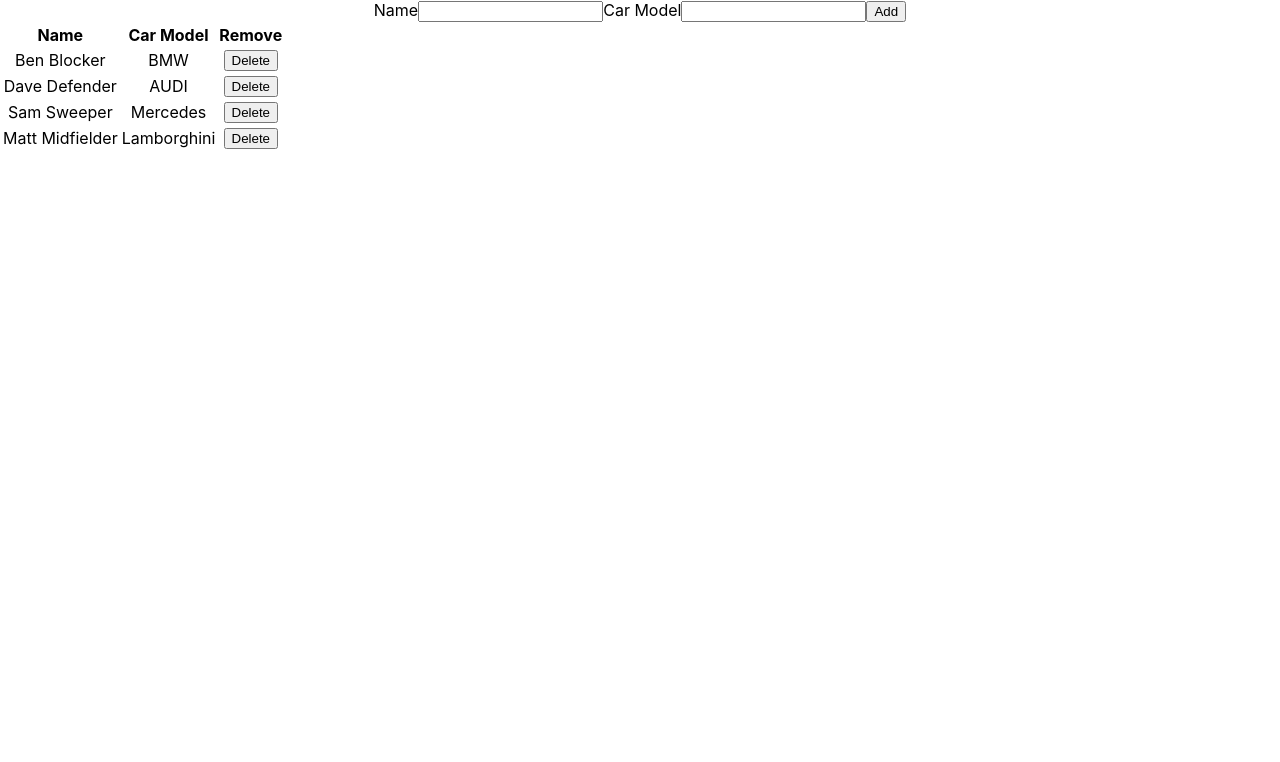
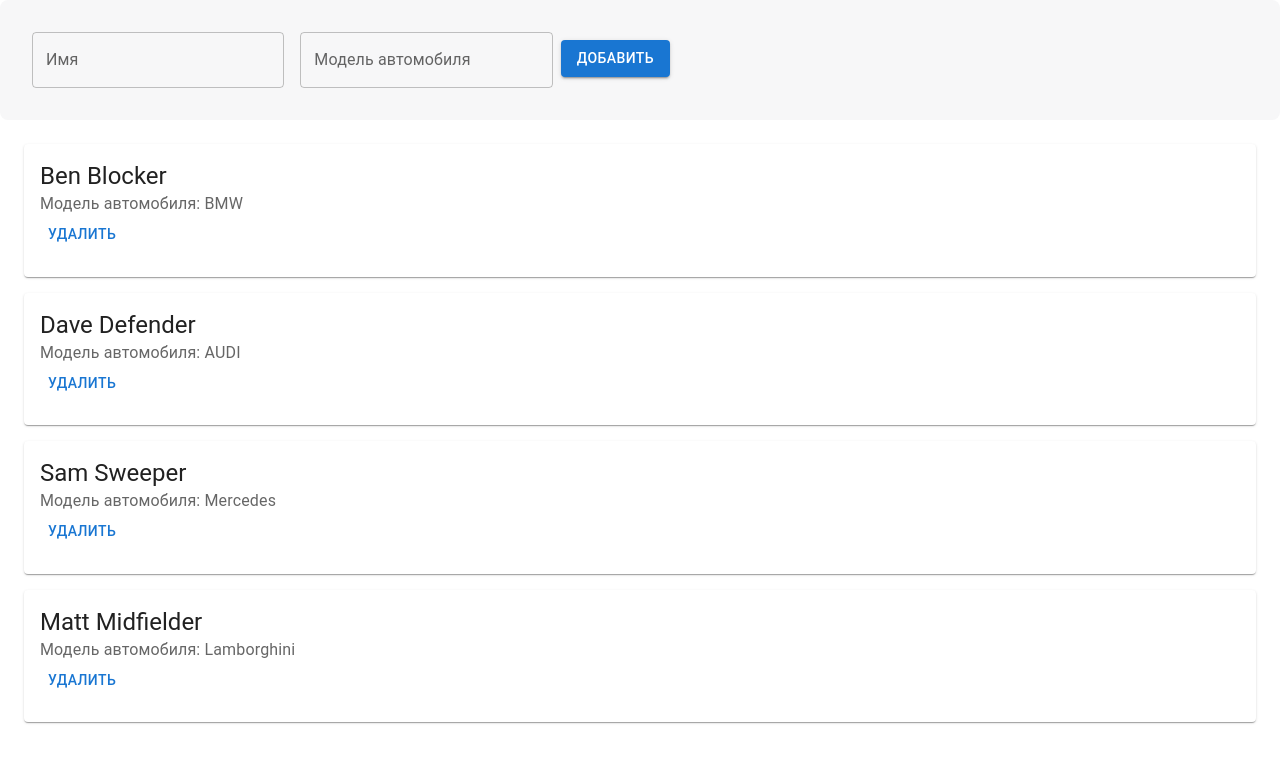
Before and after one commit to yujin-bondarev/WEB-VSTU, a React (Create React App) app in the folder app/: page / in a window 1280 px wide. Shown: the top 762 px of the page. Built offline with nearby package versions, Linux system fonts and the light colour scheme.

Commit message:
Added mui with simple theme

```diff
--- a/app/package.json
+++ b/app/package.json
@@ -3,12 +3,15 @@
   "version": "0.1.0",
   "private": true,
   "dependencies": {
+    "@emotion/react": "^11.13.3",
+    "@emotion/styled": "^11.13.0",
+    "@mui/material": "^6.1.4",
     "@testing-library/jest-dom": "^5.17.0",
     "@testing-library/react": "^13.4.0",
     "@testing-library/user-event": "^13.5.0",
     "react": "^18.3.1",
     "react-dom": "^18.3.1",
-    "react-scripts": "5.0.1",
+    "react-scripts": "^5.0.1",
     "web-vitals": "^2.1.4"
   },
   "scripts": {
@@ -30,6 +33,7 @@
       "not op_mini all"
     ],
     "development": [
+      "last 1 edge version",
       "last 1 chrome version",
       "last 1 firefox version",
       "last 1 safari version"
--- a/app/src/App.js
+++ b/app/src/App.js
@@ -23,9 +23,9 @@ function App() {
   };
 
   return (
-    <div className="App">
-      <Form handleSubmit={addRacer} inracer={{ name: "", carModel: "" }} />
-      <Table racers={racers} delRacers={delRacer} />
+    <div>
+            <Form handleSubmit={addRacer} inRacer={{ name: "", carModel: ""}} />
+            <Table racers={racers} delRacer={delRacer} />
     </div>
   );
 }
--- a/app/src/Form.js
+++ b/app/src/Form.js
@@ -1,38 +1,42 @@
-import React from "react";
-import { useState } from "react";
+import React, { useState } from "react"; // Добавьте useState здесь
+import { TextField, Button, Box } from '@mui/material';
 
-const Form = ({ handleSubmit, inracer }) => {
-  const [racer, setracer] = useState(inracer);
+const Form = ({ handleSubmit, inRacer }) => {
+  const [racer, setRacers] = useState(inRacer);
 
   const handleChange = (event) => {
     const { name, value } = event.target;
-    setracer({ ...racer, [name]: value });
+    setRacers({ ...racer, [name]: value });
   };
 
   const onSubmit = (event) => {
     event.preventDefault();
     handleSubmit(racer);
-    setracer(inracer);
+    setRacers(inRacer);
   };
 
   return (
-    <form onSubmit={onSubmit}>
-      <label htmlFor="name">Name</label>
-      <input
-        type="text"
+
+      <Box component="form" onSubmit={onSubmit} sx={{
+        '& .MuiTextField-root': { m: 1, width: '25ch' }, // Стили для всех TextField
+        padding: '24px',
+        backgroundColor: '#f7f7f8',
+        borderRadius: '8px',
+      }}>
+        <TextField
+          label="Имя"
           name="name"
           value={racer.name}
           onChange={handleChange}
         />
-      <label htmlFor="carModel">Car Model</label>
-      <input
-        type="text"
+        <TextField
+          label="Модель автомобиля"
           name="carModel"
           value={racer.carModel}
           onChange={handleChange}
         />
-      <button type="submit">Add</button>
-    </form>
+        <Button type="submit" variant="contained" sx={{ mt: 2 }}>Добавить</Button>
+      </Box>
   );
 };
 
--- a/app/src/Table.js
+++ b/app/src/Table.js
@@ -1,30 +1,54 @@
 import React from "react";
+import { Card, CardContent, Typography, Button, Box } from '@mui/material';
 
-const Table = ({ racers, delRacers }) => {
+const RacersTable = ({ racers, delRacer }) => {
   return (
-    <table>
-      <thead>
-        <tr>
-          <th>Name</th>
-          <th>Car Model</th>
-          <th>Remove</th>
-        </tr>
-      </thead>
-      <tbody>
-        {racers.map((racer, index) => {
-          return (
-            <tr key={index}>
-              <td>{racer.name}</td>
-              <td>{racer.carModel}</td>
-              <td>
-                <button onClick={() => delRacers(racer.id)}>Delete</button>
-              </td>
-            </tr>
-          );
-        })}
-      </tbody>
-    </table>
+      <Box sx={{ padding: '24px' }}>
+        {racers.map((racer, index) => (
+          <Card key={index} sx={{ marginBottom: '16px' }}>
+            <CardContent>
+              <Typography variant="h5" component="div">
+                {racer.name}
+              </Typography>
+              <Typography color="text.secondary">
+                Модель автомобиля: {racer.carModel}
+              </Typography>
+              <Button onClick={() => delRacer(racer.id)}>
+                  Удалить
+              </Button>
+            </CardContent>
+          </Card>
+        ))}
+      </Box>
   );
 };
 
-export default Table;
+// const RacersTable = ({ racers, delRacer }) => {
+//   return (
+//     <ThemeProvider theme={ThemeTable}>
+//     <MuiTable>
+//       <TableHead>
+//         <TableRow>
+//           <TableCell>Name</TableCell>
+//           <TableCell>Car Model</TableCell>
+//           <TableCell>Remove</TableCell>
+//         </TableRow>
+//       </TableHead>
+//       <TableBody>
+//         {racers.map((racer, index) => {
+//           return (
+//             <TableRow key={index}>
+//               <TableCell>{racer.name}</TableCell>
+//               <TableCell>{racer.carModel}</TableCell>
+//               <TableCell>
+//                 <Button onClick={() => delRacer(racer.id)}>Delete</Button>
+//               </TableCell>
+//             </TableRow>
+//           );
+//         })}
+//       </TableBody>
+//     </MuiTable>
+//   );
+// };
+
+export default RacersTable;
```
Also changed, not shown: 2 other files (tests, documents, lock files or other folders). Lines whose indentation alone changed are shown as unchanged.
